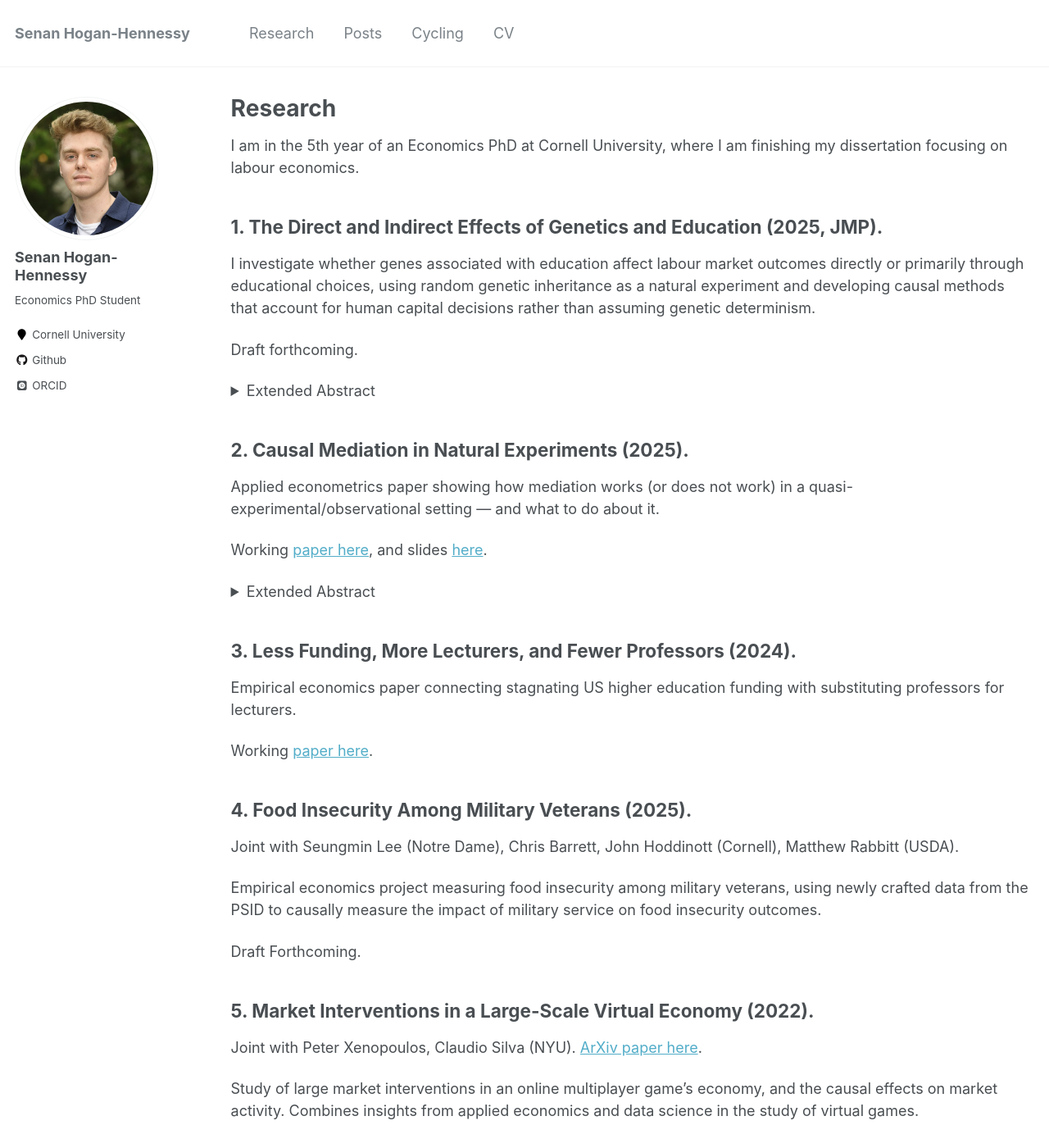
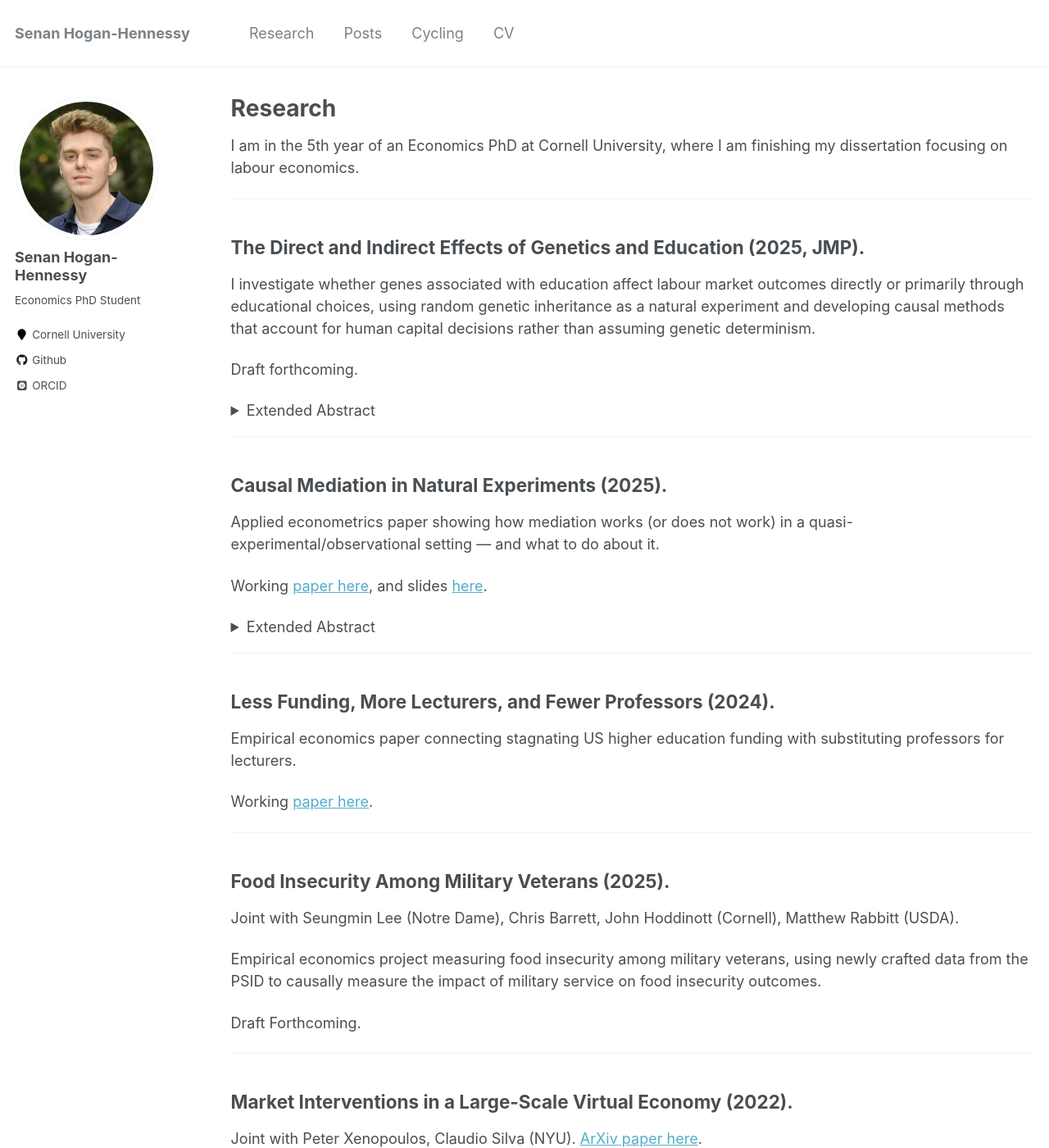
Before and after one commit to shoganhennessy/shoganhennessy.github.io, a Jekyll site: the page built from _pages/research.md, in a window 1280 px wide and 1400 px high. Shown: the whole window at 82% size. Built offline with Jekyll 4.4.1, drawn with Linux system fonts in a browser that asks for light colours; some web fonts are replaced.

Commit message:
Adjusting research page design; it needs to import relevant figures for each paper.

```diff
--- a/_pages/research.md
+++ b/_pages/research.md
@@ -7,7 +7,9 @@ author_profile: true
 
 I am in the 5th year of an Economics PhD at Cornell University, where I am finishing my dissertation focusing on labour economics.
 
-## 1. The Direct and Indirect Effects of Genetics and Education (2025, JMP).
+---
+
+## The Direct and Indirect Effects of Genetics and Education (2025, JMP).
 
 I investigate whether genes associated with education affect labour market outcomes directly or primarily through educational choices, using random genetic inheritance as a natural experiment and developing causal methods that account for human capital decisions rather than assuming genetic determinism.
 
@@ -24,7 +26,9 @@ Draft forthcoming.
     By using causal methods that explicitly account for individual choice, rather than assuming genetic determinism, this research provides a richer understanding of how biological inheritance, personal agency, and institutional structures interact to shape labour market inequality.
 </details>
 
-## 2. Causal Mediation in Natural Experiments (2025).
+---
+
+## Causal Mediation in Natural Experiments (2025).
 
 Applied econometrics paper showing how mediation works (or does not work) in a quasi-experimental/observational setting --- and what to do about it.
 
@@ -43,13 +47,17 @@ Working [paper here](https://raw.githubusercontent.com/shoganhennessy/mediation-
     This approach gives applied researchers an alternative method to estimate CM effects when they can only establish a credible argument for quasi-random assignment of the initial treatment, and not a mediator, as is common in natural experiments.
 </details>
 
-## 3. Less Funding, More Lecturers, and Fewer Professors (2024).
+---
+
+## Less Funding, More Lecturers, and Fewer Professors (2024).
 
 Empirical economics paper connecting stagnating US higher education funding with substituting professors for lecturers.
 
 Working [paper here](https://raw.githubusercontent.com/shoganhennessy/state-funding-faculty/main/state-funding-faculty-2024.pdf).
 
-## 4. Food Insecurity Among Military Veterans (2025).
+---
+
+## Food Insecurity Among Military Veterans (2025).
 
 Joint with Seungmin Lee (Notre Dame), Chris Barrett, John Hoddinott (Cornell), Matthew Rabbitt (USDA).
 
@@ -57,7 +65,9 @@ Empirical economics project measuring food insecurity among military veterans, u
 
 Draft Forthcoming.
 
-## 5. Market Interventions in a Large-Scale Virtual Economy (2022).
+---
+
+## Market Interventions in a Large-Scale Virtual Economy (2022).
 
 Joint with Peter Xenopoulos, Claudio Silva (NYU).
 [ArXiv paper here](https://doi.org/10.48550/arXiv.2210.07970).
```
Also changed, not shown: _pages/about.md (+6 -6 lines).
